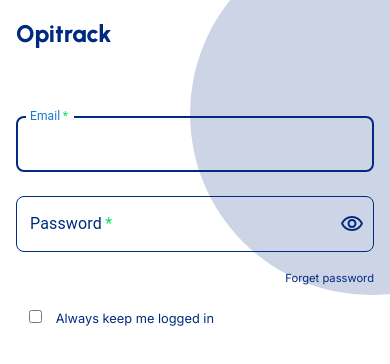
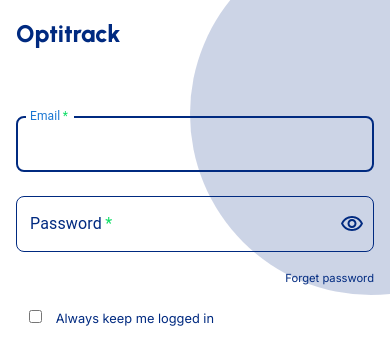
Before and after one commit to victoriaodemakin/Optitrack, a React (Create React App) app: page /Login in a window 390 px wide. Shown: the top 364 px of the page. Built offline with nearby package versions, Linux system fonts and the light colour scheme.

Commit message:
update the mobile screen name

```diff
--- a/src/components/MobileLogo.jsx
+++ b/src/components/MobileLogo.jsx
@@ -15,7 +15,7 @@
 const MobileLogo = () => {
   return (
 <div className="MobileHeader" style={{padding: "1em", marginLeft:"-1em"}} >
-            <HeaderTypography variant="h3">Opitrack</HeaderTypography>
+            <HeaderTypography variant="h3">Optitrack</HeaderTypography>
             <img
               src={BlueMobileCircle}
               className="BlueBackgroundCircle"
--- a/src/components/MobileNav.jsx
+++ b/src/components/MobileNav.jsx
@@ -154,7 +154,7 @@
           className="MobileDrawerLogo"
           style={{ padding: "1em", margin: "1em auto" }}
         >
-          <HeaderTypography variant="h3">Opitrack</HeaderTypography>
+          <HeaderTypography variant="h3">Optitrack</HeaderTypography>
         </div>
         <List>
           <ListItem button>
```
